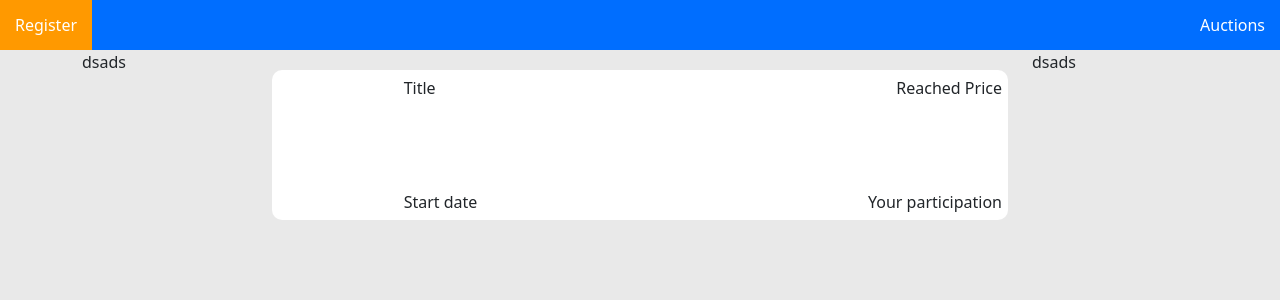
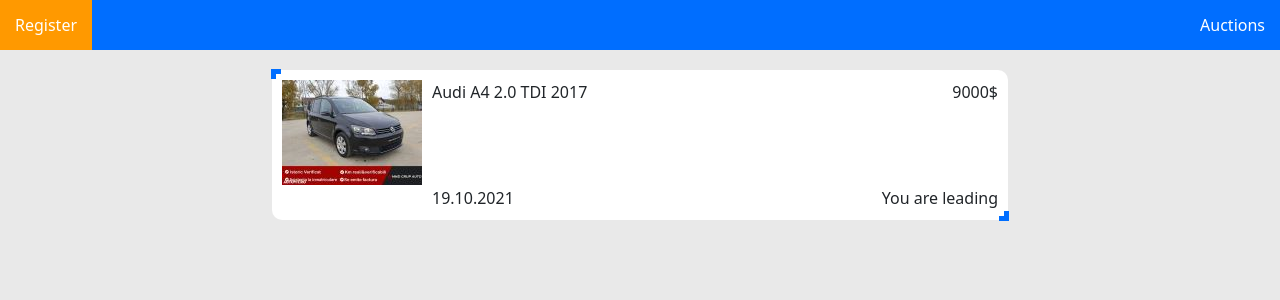
Before and after one commit to RobertDragoi/E-Bid, a React (Create React App) app in the folder client/: page /auctions in a window 1280 px wide. Shown: the top 300 px of the page. Built offline with nearby package versions, Linux system fonts and the light colour scheme.

Commit message:
Add hover effect for auction

```diff
--- a/client/src/components/Auction/Auction.js
+++ b/client/src/components/Auction/Auction.js
@@ -3,15 +3,17 @@
 const Auction = () => {
   return (
     <div className="auction-container">
-      <div className="auction-container-image"></div>
+      <div className="auction-container-image">
+        <img src="./images/image.jpg"></img>
+      </div>
       <div className="auction-container-text">
         <div className="auction-container-text-upper">
-          <div>Title</div>
-          <div>Reached Price</div>
+          <div>Audi A4 2.0 TDI 2017</div>
+          <div>9000$</div>
         </div>
         <div className="auction-container-text-bottom">
-          <div>Start date</div>
-          <div>Your participation</div>
+          <div>19.10.2021</div>
+          <div>You are leading</div>
         </div>
       </div>
     </div>
--- a/client/src/components/Auction/Auction.scss
+++ b/client/src/components/Auction/Auction.scss
@@ -7,8 +7,45 @@
   height: 150px;
   background-color: $white;
   margin-top: 20px;
-  border-radius: 10px;
-  padding: 6px 6px 6px 6px;
+  padding: 10px 10px 10px 10px;
+  position: relative;
+  border-top-right-radius: 10px;
+  border-bottom-left-radius: 10px;
+  transition: all 1s;
+  &:after,
+  &:before {
+    content: " ";
+    width: 10px;
+    height: 10px;
+    position: absolute;
+    border: 0px solid white;
+    transition: all 1s;
+  }
+  &:after {
+    top: -1px;
+    left: -1px;
+    border-top: 5px solid $light-blue;
+    border-left: 5px solid $light-blue;
+  }
+  &:before {
+    bottom: -1px;
+    right: -1px;
+    border-bottom: 5px solid $light-blue;
+    border-right: 5px solid $light-blue;
+  }
+  &:hover {
+    cursor: pointer;
+    border-top-right-radius: 0px;
+    border-bottom-left-radius: 0px;
+    // background:rgba(0,0,0,.5);
+    // color:white;
+    &:before,
+    &:after {
+      width: 100%;
+      height: 100%;
+      // border-color:white;
+    }
+  }
   &-image {
     height: 140px;
     width: 140px;
--- a/client/src/components/Auctions/Auctions.js
+++ b/client/src/components/Auctions/Auctions.js
@@ -4,11 +4,11 @@
   return (
     <div class="container">
       <div class="row">
-        <div className="col-2">dsads</div>
+        <div className="col-2"></div>
         <div className="col-8">
           <Auction />
         </div>
-        <div className="col-2">dsads</div>
+        <div className="col-2"></div>
       </div>
     </div>
   );
```
Also changed, not shown: client/public/images/image.jpg (added).
